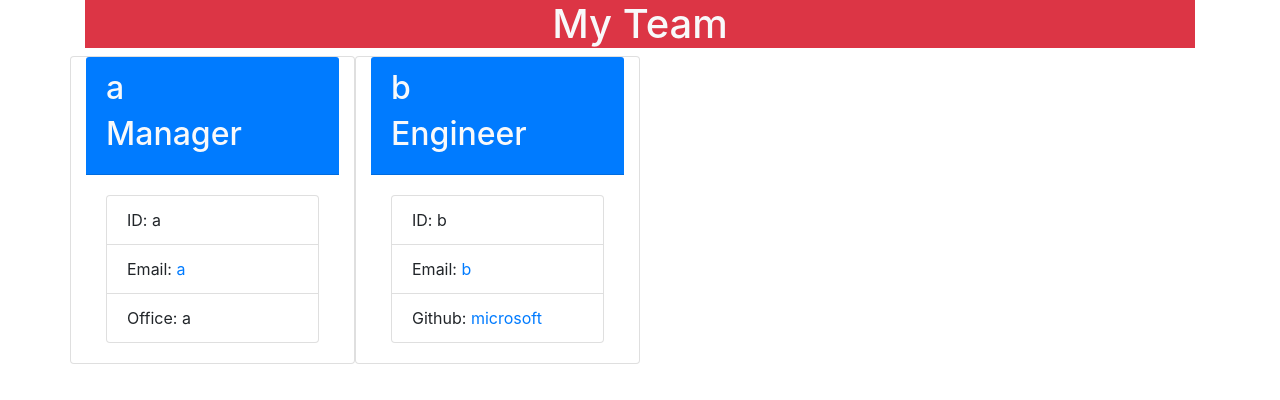
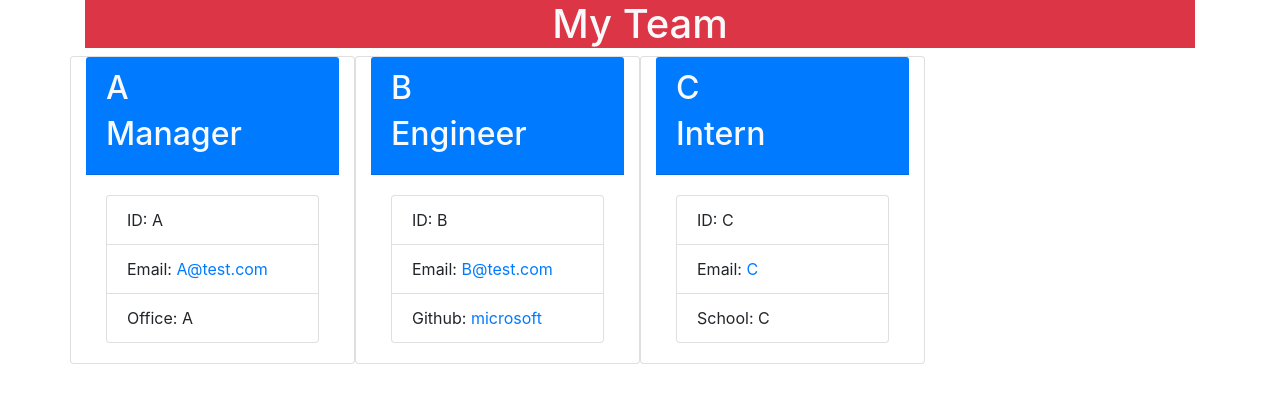
Before and after one commit to wctestbank/10-TeamProfileGenerator, a website: page dist/TeamProfile.html in a window 1280 px wide. Drawn offline with nearby package versions, Linux system fonts and the light colour scheme.

Commit message:
added screenshot

```diff
--- a/dist/TeamProfile.html
+++ b/dist/TeamProfile.html
@@ -23,17 +23,17 @@
     <!-- Card Start -->
     <div class="card col-3" style="width: 18rem;">
         <div class="card-header bg-primary text-light">
-            <h2>a</h2>
+            <h2>A</h2>
             <h2>Manager</h2>
         </div>
         <div class="card-body">
             <ul class="list-group">
-                <li class="list-group-item">ID: a</li>
+                <li class="list-group-item">ID: A</li>
                 <li class="list-group-item">
-                    Email: <a href="mailto:a">a</a>
+                    Email: <a href="mailto:A@test.com">A@test.com</a>
                 </li>
                 <li class="list-group-item">
-                    Office: a
+                    Office: A
                 </li>
             </ul>
         </div>
@@ -43,17 +43,37 @@
     <!-- Card Start -->
     <div class="card col-3" style="width: 18rem;">
         <div class="card-header bg-primary text-light">
-            <h2>b</h2>
+            <h2>B</h2>
             <h2>Engineer</h2>
         </div>
         <div class="card-body">
             <ul class="list-group">
-                <li class="list-group-item">ID: b</li>
+                <li class="list-group-item">ID: B</li>
                 <li class="list-group-item">
-                    Email: <a href="mailto:b">b</a>
+                    Email: <a href="mailto:B@test.com">B@test.com</a>
                 </li>
                 <li class="list-group-item">
                     Github: <a target="_blank" href="https://github.com/microsoft">microsoft</a>
+                </li>
+            </ul>
+        </div>
+    </div>
+    <!-- Card End -->
+
+    <!-- Card Start -->
+    <div class="card col-3" style="width: 18rem;">
+        <div class="card-header bg-primary text-light">
+            <h2>C</h2>
+            <h2>Intern</h2>
+        </div>
+        <div class="card-body">
+            <ul class="list-group">
+                <li class="list-group-item">ID: C</li>
+                <li class="list-group-item">
+                    Email: <a href="mailto:C">C</a>
+                </li>
+                <li class="list-group-item">
+                    School: C
                 </li>
             </ul>
         </div>
```
Also changed, not shown: README.md, assets/images/demo.png (added).
